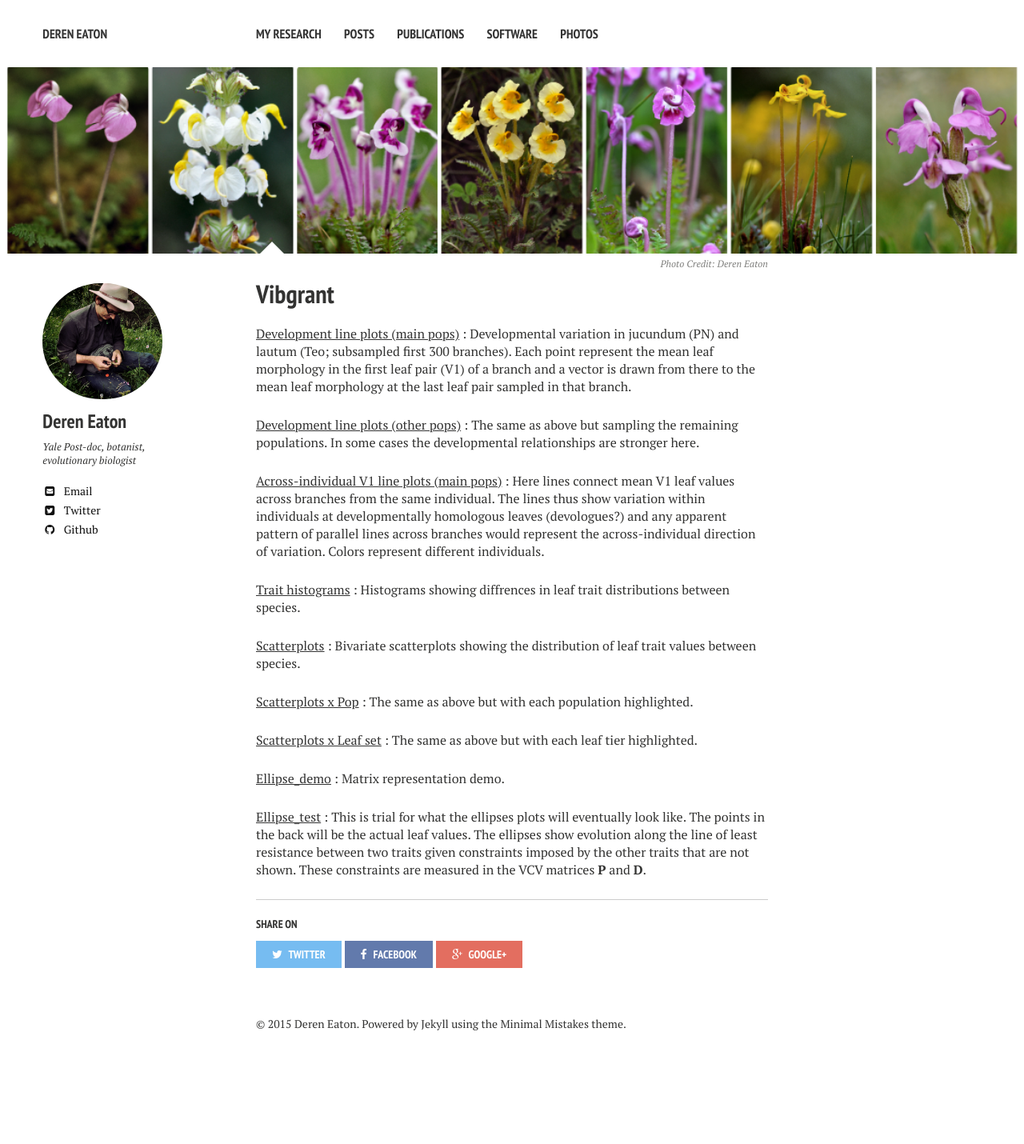
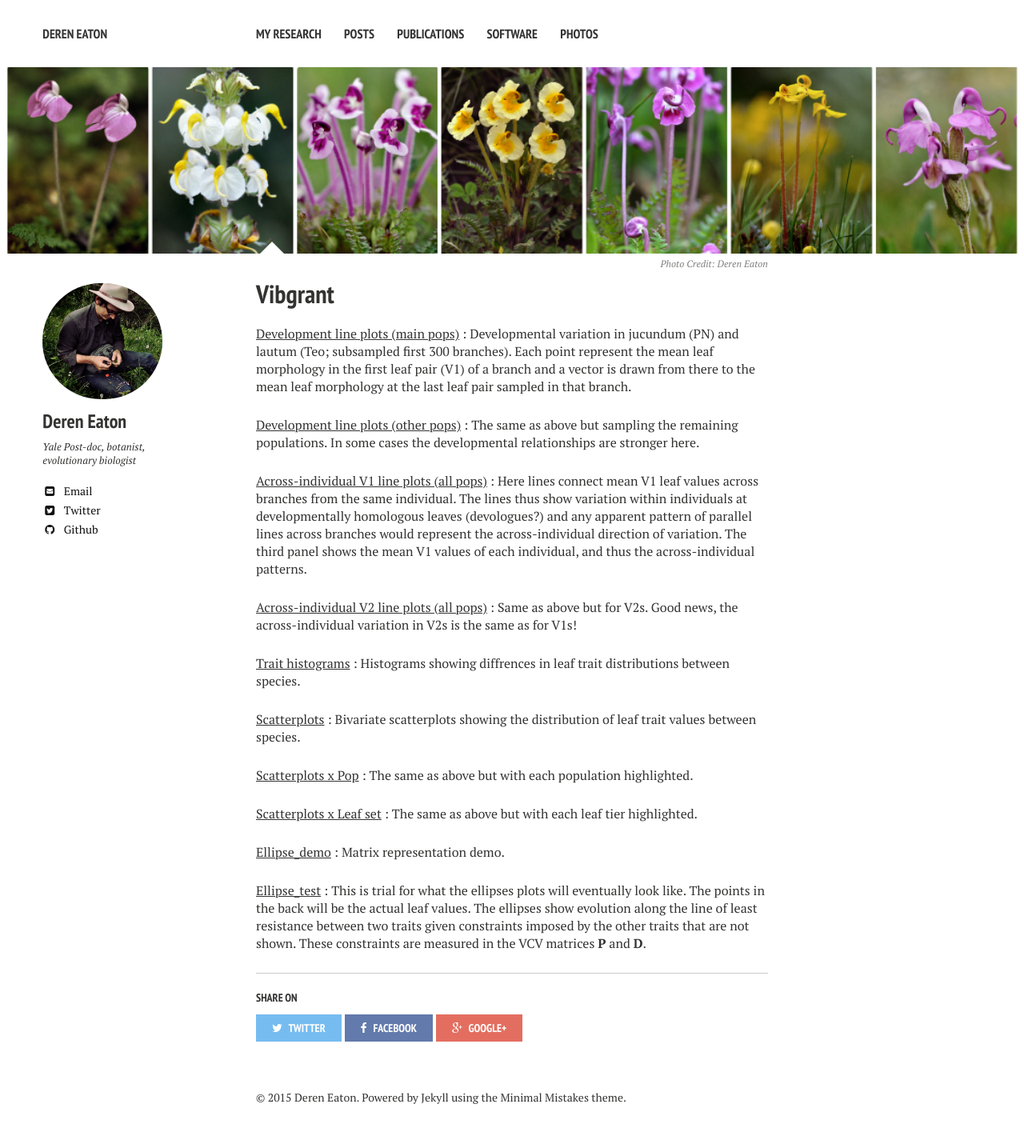
Before and after one commit to dereneaton/dereneaton.github.io, a Jekyll site: the page built from vibgrant/index.md, in a window 1280 px wide. Shown: the whole page at 80% size. Built offline with Jekyll 4.4.1, drawn with Linux system fonts in a browser that asks for light colours; nearby versions of some CDN libraries; before the commit the page ends 1338 px from its top, so only the background shows below that.

Commit message:
vibgrant/index.md

```diff
--- a/vibgrant/index.md
+++ b/vibgrant/index.md
@@ -15,7 +15,10 @@ image:
 
 [Development line plots (other pops)](Full_D_alt.html) : The same as above but sampling the remaining populations. In some cases the developmental relationships are stronger here.
 
-[Across-individual V1 line plots (main pops)](Full_I1.html) : Here lines connect mean V1 leaf values across branches from the same individual. The lines thus show variation within individuals at developmentally homologous leaves (devologues?) and any apparent pattern of parallel lines across branches would represent the across-individual direction of variation. Colors represent different individuals.
+[Across-individual V1 line plots (all pops)](Full_I1.html) : Here lines connect mean V1 leaf values across branches from the same individual. The lines thus show variation within individuals at developmentally homologous leaves (devologues?) and any apparent pattern of parallel lines across branches would represent the across-individual direction of variation. The third panel shows the mean V1 values of each individual, and thus the across-individual patterns.
+
+[Across-individual V2 line plots (all pops)](Full_I2.html) : Same as above but for V2s. Good news, the across-individual variation in V2s is the same as for V1s!
+
 
 [Trait histograms](Full_H.html) : Histograms showing diffrences in leaf trait distributions between species.
 
```
